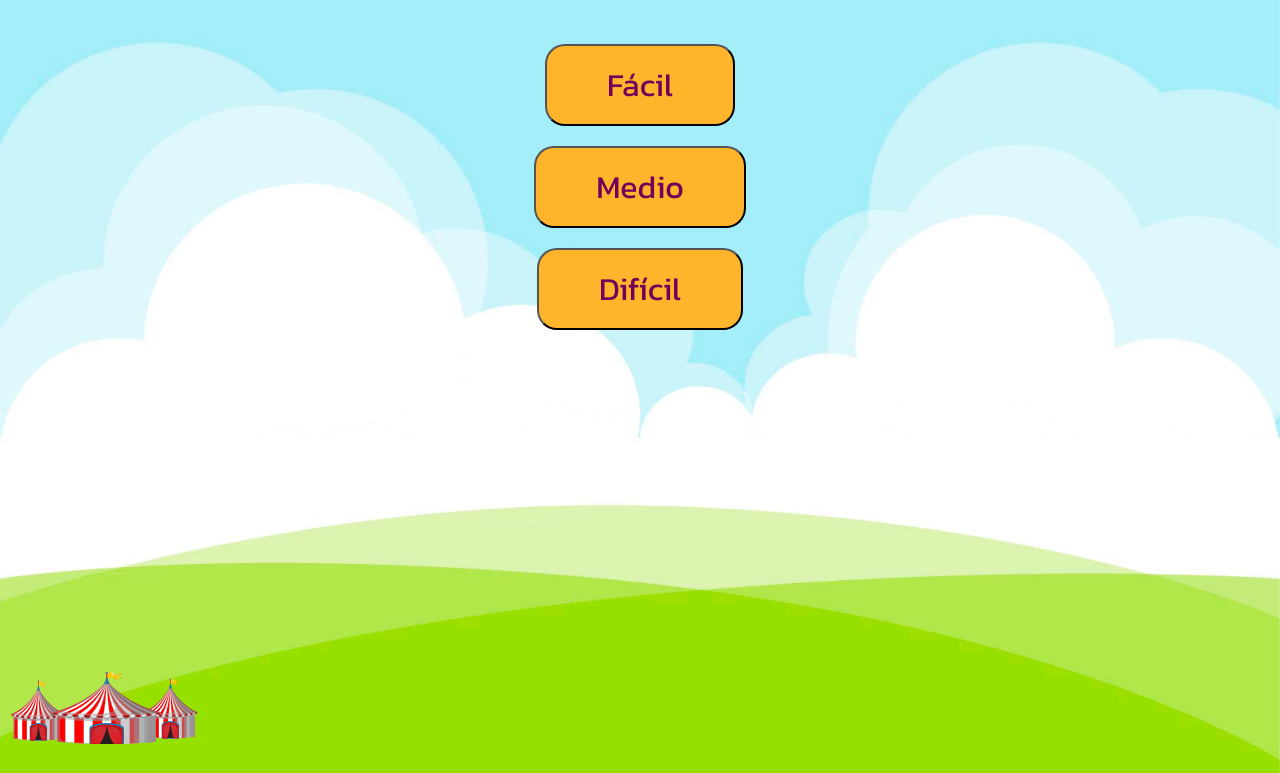
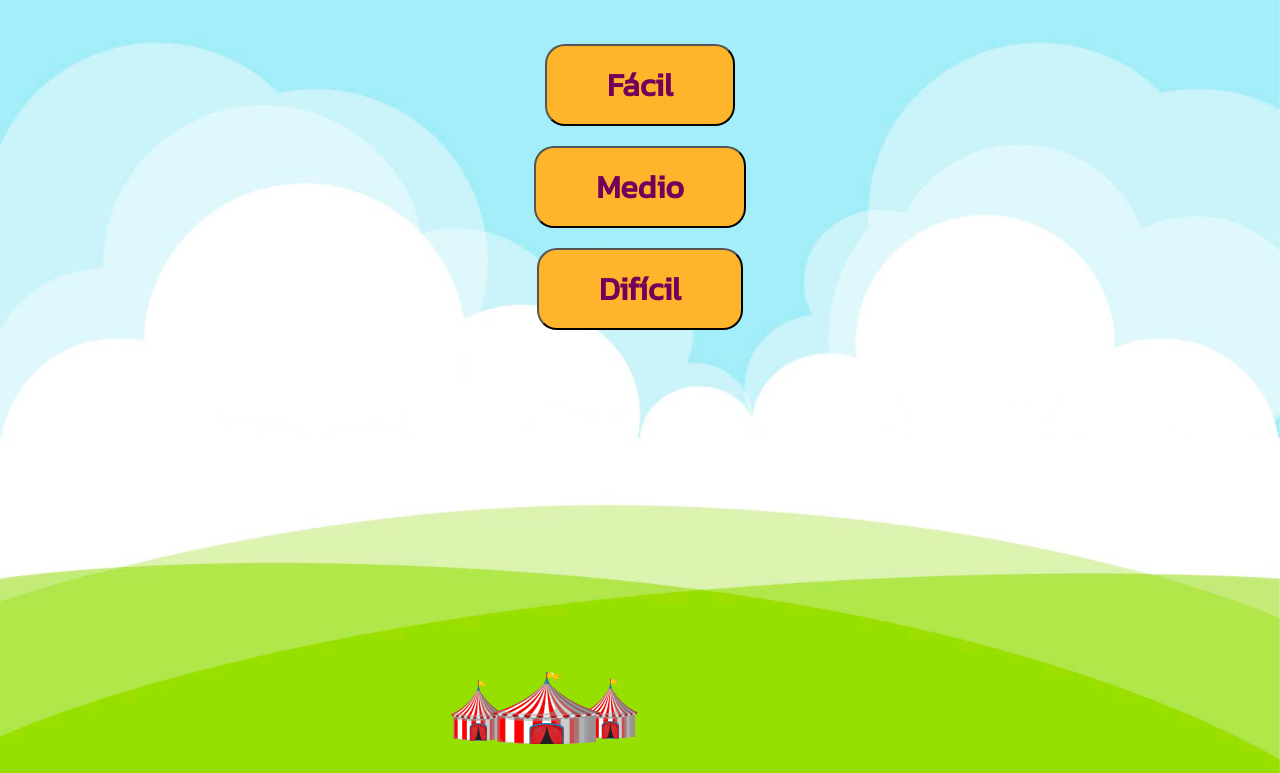
Before and after one commit to Deiximar/carnival-dom, a plain HTML site: page levels.html in a window 1280 px wide. Shown: the part 214-987 px from the top of the page. Drawn offline with Linux system fonts and the light colour scheme.

Commit message:
restructurar html niveles

```diff
--- a/levels.css
+++ b/levels.css
@@ -3,6 +3,7 @@
     padding: 0;
     font-family: 'Kanit', sans-serif;
     font-size: 32px;
+    font-weight: bolder;
 }
 
 body {
--- a/levels.html
+++ b/levels.html
@@ -8,6 +8,14 @@
     <link rel="stylesheet" href="levels.css">
 </head>
 <body>
+    <h1>Escoge el nivel</h1>
+
+    <main>
+        <button onclick="chooseLevel('easy')">Fácil</button>
+        <button onclick="chooseLevel('medium')">Medio</button>
+        <button onclick="chooseLevel('hard')">Difícil</button>
+
+    <div>
     <button id="return">
         <img src="./imagen/return.svg" alt="return button">
     </button>
@@ -15,17 +23,7 @@
     <button id="settings">
         <img src="./imagen/settings.svg" alt ="settings button">
     </button>
-
-    <h1>Escoge el nivel</h1>
-
-    <main>
-        <button onclick="chooseLevel('easy')">Fácil</button>
-        <p>
-        <button onclick="chooseLevel('medium')">Medio</button>
-        <p>
-        <button onclick="chooseLevel('hard')">Difícil</button>
-        <p>
-    </main>
+    </div>
 
     <section class="container">
         <div class="circus">
@@ -34,6 +32,7 @@
         <div class="clown">
         <img src="./imagen/clown.svg" alt="clown">
         </div>
-</section>
+    </section>
+</main>
 </body>
 </html>
```
